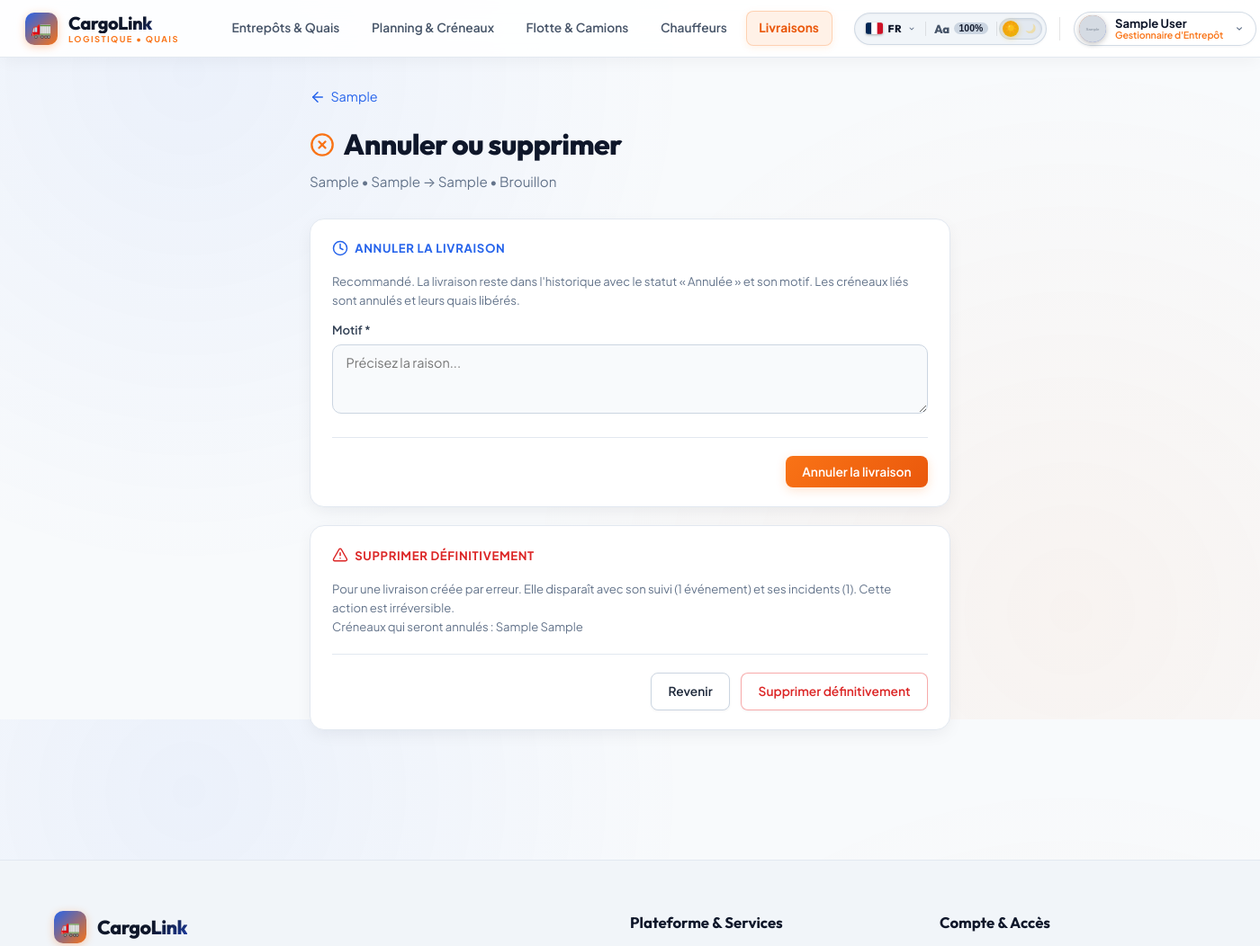
After one commit to Mutedly007/CargoLink, a Django app: page /livraisons/1/supprimer/ in a window 1400 px wide. The commit adds this page. Shown: the top 1052 px of the page at 90% size. Run offline with Django 5.2, Linux system fonts and the light colour scheme; a user stored in the database is signed in; tables that the repository leaves empty hold one stand-in row (values such as "Sample post"); grey boxes marked "Sample" are stand-in pictures.

Commit message:
feat(livraisons): suppression d'une livraison en attente (choix annuler ou supprimer)
- Page de confirmation pour une livraison brouillon ou planifiée : annuler (historique conservé)
  ou supprimer définitivement
- La suppression annule d'abord les créneaux liés via le module Créneaux (quais libérés),
  puis supprime la livraison, son suivi et ses incidents
- Réservée aux planificateurs ; refusée une fois le chargement commencé
- 4 tests ajoutés (147 au total)

```diff
--- a/livraisons/permissions.py
+++ b/livraisons/permissions.py
@@ -20,6 +20,7 @@ ACTIONS_PAR_STATUT = {
     'livrer': ('ARRIVEE',),
     'echouer': ('EN_TRANSIT', 'ARRIVEE'),
     'annuler': ('BROUILLON', 'PLANIFIEE', 'EN_CHARGEMENT'),
+    'supprimer': ('BROUILLON', 'PLANIFIEE'),
     'reaffecter': ('PLANIFIEE', 'EN_CHARGEMENT', 'EN_TRANSIT'),
     'incident': ('PLANIFIEE', 'EN_CHARGEMENT', 'EN_TRANSIT', 'ARRIVEE'),
 }
@@ -122,7 +123,7 @@ def peut_executer(user, livraison, action):
         return est_transporteur_de(user, livraison) or gere_destination(user, livraison)
     if action == 'incident':
         return est_transporteur_de(user, livraison) or gere_un_entrepot_de(user, livraison)
-    # modifier, planifier, annuler, reaffecter : réservés aux planificateurs
+    # modifier, planifier, annuler, supprimer, reaffecter : réservés aux planificateurs
     return False
 
 
--- a/livraisons/services.py
+++ b/livraisons/services.py
@@ -388,6 +388,22 @@ def annuler(livraison, user, motif):
 
 
 @transaction.atomic
+def supprimer(livraison, user):
+    """
+    Suppression définitive d'une livraison en attente (BROUILLON / PLANIFIEE).
+    Les créneaux liés sont d'abord annulés via le module Créneaux pour libérer les quais ;
+    le suivi et les incidents sont supprimés avec la livraison (CASCADE).
+    Retourne la référence supprimée.
+    """
+    _verifier_etat(livraison, ('BROUILLON', 'PLANIFIEE'), "supprimer")
+    reference = livraison.reference
+    for creneau in (livraison.creneau_chargement, livraison.creneau_dechargement):
+        _creneau_annuler(creneau, f"Livraison {reference} supprimée.", user)
+    livraison.delete()
+    return reference
+
+
+@transaction.atomic
 def reaffecter(livraison, user, camion=None, chauffeur=None, ancien_camion_en_panne=False, commentaire=''):
     """
     Remplace le camion et/ou le chauffeur (après une panne par exemple).
--- /dev/null
+++ b/livraisons/templates/livraisons/livraison_confirm_delete.html
@@ -0,0 +1,58 @@
+{% extends "landing/base.html" %}
+{% load static %}
+
+{% block title %}Annuler ou supprimer {{ livraison.reference }} &bull; CargoLink{% endblock %}
+
+{% block extra_css %}
+<link rel="stylesheet" href="{% static 'livraisons/css/livraisons.css' %}">
+{% endblock %}
+
+{% block content %}
+<div class="liv-container liv-container-narrow">
+    <a class="liv-back-link" href="{% url 'livraisons:livraison_detail' livraison.pk %}">{% include "livraisons/_icone.html" with nom="arrow-left" %} {{ livraison.reference }}</a>
+    <header class="liv-top-bar">
+        <div class="liv-title">
+            <h1>{% include "livraisons/_icone.html" with nom="x" %} Annuler ou supprimer</h1>
+            <p>{{ livraison.reference }} • {{ livraison.ville_depart }} → {{ livraison.ville_arrivee }} • {{ livraison.statut_court }}</p>
+        </div>
+    </header>
+
+    <section class="liv-card" aria-labelledby="titre-annuler">
+        <div class="liv-card-title"><span id="titre-annuler">{% include "livraisons/_icone.html" with nom="clock" %} Annuler la livraison</span></div>
+        <p class="liv-small" style="color: var(--text-sub);">
+            Recommandé. La livraison reste dans l'historique avec le statut « Annulée » et son motif.
+            Les créneaux liés sont annulés et leurs quais libérés.
+        </p>
+        <form method="post" action="{% url 'livraisons:livraison_action' livraison.pk 'annuler' %}" style="margin-top: 0.75rem;">
+            {% csrf_token %}
+            {% include "livraisons/_champ.html" with champ=motif_form.motif %}
+            <div class="liv-form-actions">
+                <button type="submit" class="btn btn-accent">Annuler la livraison</button>
+            </div>
+        </form>
+    </section>
+
+    <section class="liv-card" aria-labelledby="titre-supprimer">
+        <div class="liv-card-title"><span id="titre-supprimer" class="liv-danger-text">{% include "livraisons/_icone.html" with nom="alert" %} Supprimer définitivement</span></div>
+        <p class="liv-small" style="color: var(--text-sub);">
+            Pour une livraison créée par erreur. Elle disparaît avec son suivi
+            ({{ livraison.suivis.count }} événement{{ livraison.suivis.count|pluralize }})
+            et ses incidents ({{ livraison.incidents.count }}). Cette action est irréversible.
+        </p>
+        {% if livraison.creneau_chargement or livraison.creneau_dechargement %}
+        <p class="liv-small liv-muted">
+            Créneaux qui seront annulés :
+            {% if livraison.creneau_chargement %}{{ livraison.creneau_chargement.reference }}{% endif %}
+            {% if livraison.creneau_dechargement %}{{ livraison.creneau_dechargement.reference }}{% endif %}
+        </p>
+        {% endif %}
+        <form method="post" style="margin-top: 0.75rem;">
+            {% csrf_token %}
+            <div class="liv-form-actions">
+                <a href="{% url 'livraisons:livraison_detail' livraison.pk %}" class="btn btn-outline">Revenir</a>
+                <button type="submit" class="btn btn-outline btn-danger-outline">Supprimer définitivement</button>
+            </div>
+        </form>
+    </section>
+</div>
+{% endblock %}
--- a/livraisons/urls.py
+++ b/livraisons/urls.py
@@ -12,6 +12,7 @@ urlpatterns = [
     path('nouvelle/', views.livraison_create, name='livraison_create'),
     path('<int:pk>/', views.livraison_detail, name='livraison_detail'),
     path('<int:pk>/modifier/', views.livraison_update, name='livraison_update'),
+    path('<int:pk>/supprimer/', views.livraison_delete, name='livraison_delete'),
 
     # Cycle de vie (POST) : planifier, charger, partir, arriver, annuler, echouer, reaffecter, reserver_creneau
     path('<int:pk>/action/<str:action>/', views.livraison_action, name='livraison_action'),
--- a/livraisons/views.py
+++ b/livraisons/views.py
@@ -198,6 +198,30 @@ def livraison_update(request, pk):
         'form': form, 'is_edit': True, 'livraison': livraison,
         'villes_connues': sorted(v.title() for v in geo.VILLES),
         'ia_disponible': DeepSeekLivraisonAI().disponible,
+    })
+
+
+@livraisons_session_required
+def livraison_delete(request, pk):
+    """
+    D (Delete) : pour une livraison en attente (brouillon ou planifiée), le planificateur choisit
+    entre l'annuler (historique conservé) ou la supprimer définitivement (créneaux libérés).
+    """
+    livraison = _livraison_visible(request, pk)
+    if not peut_executer(request.user, livraison, 'supprimer'):
+        return _refuser(request, livraison, "Seule une livraison en attente (brouillon ou planifiée) peut être supprimée.")
+
+    if request.method == 'POST':
+        try:
+            reference = services.supprimer(livraison, request.user)
+        except TransitionImpossible as exc:
+            return _refuser(request, livraison, str(exc))
+        messages.success(request, f"Livraison {reference} supprimée définitivement. Ses créneaux ont été libérés.")
+        return redirect('livraisons:livraison_list')
+
+    return render(request, 'livraisons/livraison_confirm_delete.html', {
+        'livraison': livraison,
+        'motif_form': MotifForm(),
     })
 
 
```
Also changed, not shown: livraisons/templates/livraisons/livraison_detail.html (+7 -2 lines), livraisons/tests.py (+34 -0 lines).
